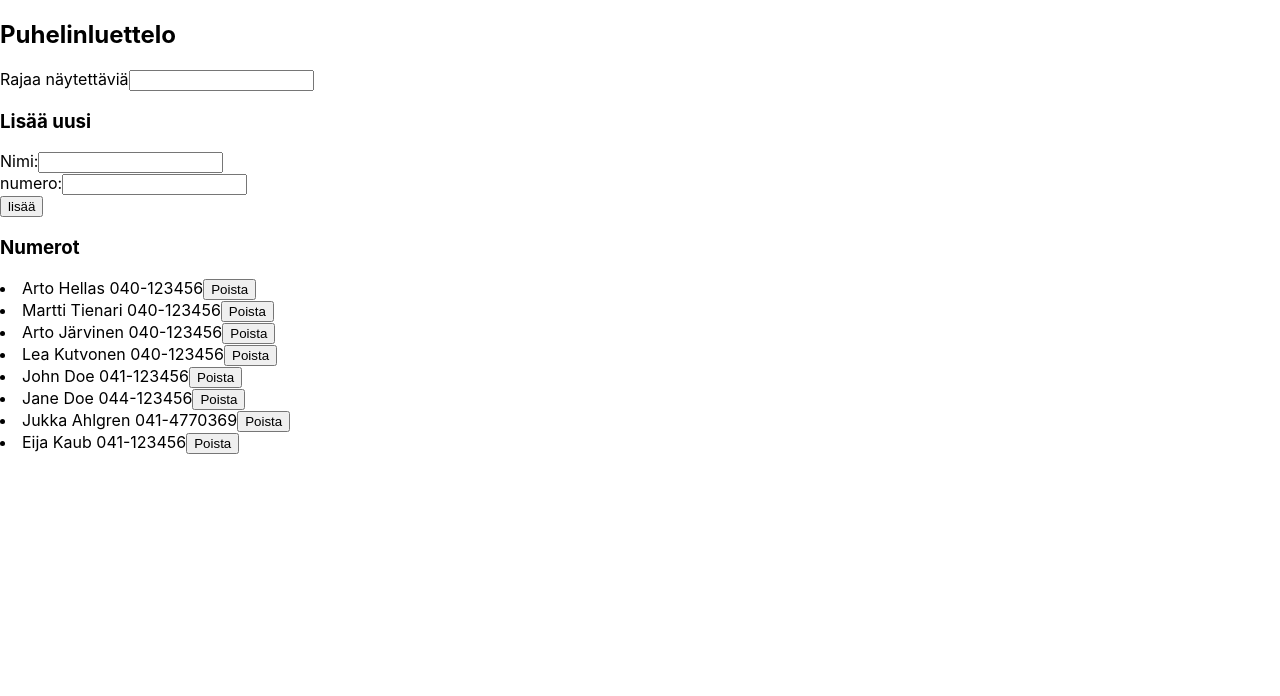
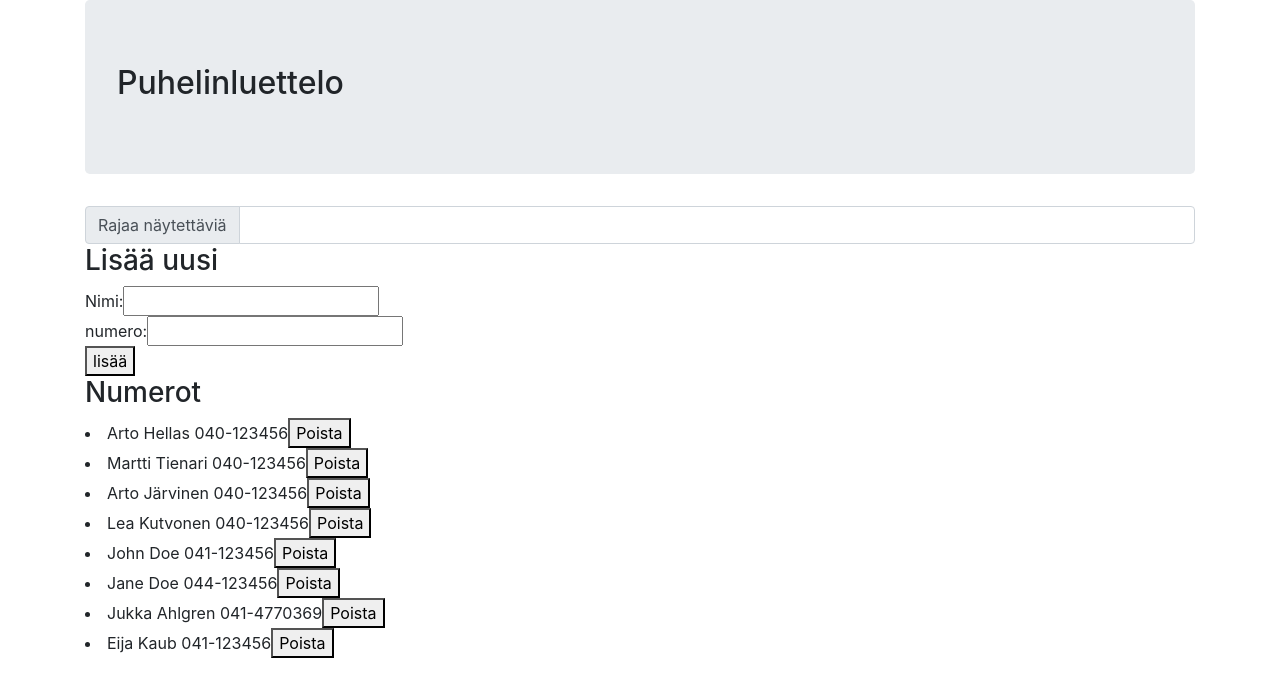
Before and after one commit to it-innoo/2019_fullstack, a React (Create React App) app in the folder osa2/puhelinluettelo/: page / in a window 1280 px wide. Shown: the top 696 px of the page. Built offline with nearby package versions, Linux system fonts and the light colour scheme; data requests are answered from the project's data file.

Commit message:
2.19: puhelinluettelo step11 0.001

```diff
--- a/osa2/puhelinluettelo/package.json
+++ b/osa2/puhelinluettelo/package.json
@@ -4,9 +4,11 @@
   "private": true,
   "dependencies": {
     "axios": "^0.18.0",
+    "bootstrap": "^4.3.1",
     "react": "^16.8.6",
     "react-dom": "^16.8.6",
-    "react-scripts": "2.1.8"
+    "react-scripts": "2.1.8",
+    "reactstrap": "^8.0.0"
   },
   "scripts": {
     "start": "react-scripts start",
--- a/osa2/puhelinluettelo/src/App.js
+++ b/osa2/puhelinluettelo/src/App.js
@@ -1,4 +1,6 @@
 import React, { useState, useEffect } from 'react';
+import { Container, Jumbotron } from 'reactstrap'
+
 import Persons from './components/Persons'
 import PersonForm from './components/PersonForm'
 import Filter from './components/Filter'
@@ -84,8 +86,11 @@ const App = () => {
   }
 
   return (
-    <div>
-      <h2>Puhelinluettelo</h2>
+    <Container>
+      <Jumbotron>
+        <h2>Puhelinluettelo</h2>
+      </Jumbotron>
+
       <Filter
         value={showNames}
         onChangeHandler={handleFilter}
@@ -106,7 +111,7 @@ const App = () => {
         showNames={showNames}
         onClickHandler = {handleDelete}
       />
-    </div>
+    </Container>
   )
 }
 
--- a/osa2/puhelinluettelo/src/components/Filter.js
+++ b/osa2/puhelinluettelo/src/components/Filter.js
@@ -1,14 +1,19 @@
 import React from 'react'
+import { Input, InputGroup, InputGroupAddon } from 'reactstrap'
 
 const Filter = (props) => {
     return (
-      <div>
-        Rajaa näytettäviä
-        <input
-          value={props.namesToShow}
-          onChange={props.onChangeHandler}
-        />
-      </div>
+
+        <InputGroup>
+          <InputGroupAddon
+            addonType="prepend">Rajaa näytettäviä
+          </InputGroupAddon>
+          <Input
+            type="text"
+            value={props.namesToShow}
+            onChange={props.onChangeHandler}
+          />
+      </InputGroup>
     )
 }
 
--- a/osa2/puhelinluettelo/src/index.js
+++ b/osa2/puhelinluettelo/src/index.js
@@ -1,6 +1,6 @@
 import React from 'react';
 import ReactDOM from 'react-dom';
-import './index.css';
+import 'bootstrap/dist/css/bootstrap.min.css';
 import App from './App';
 
 
```
Also changed, not shown: 1 other file (tests, documents, lock files or other folders).
